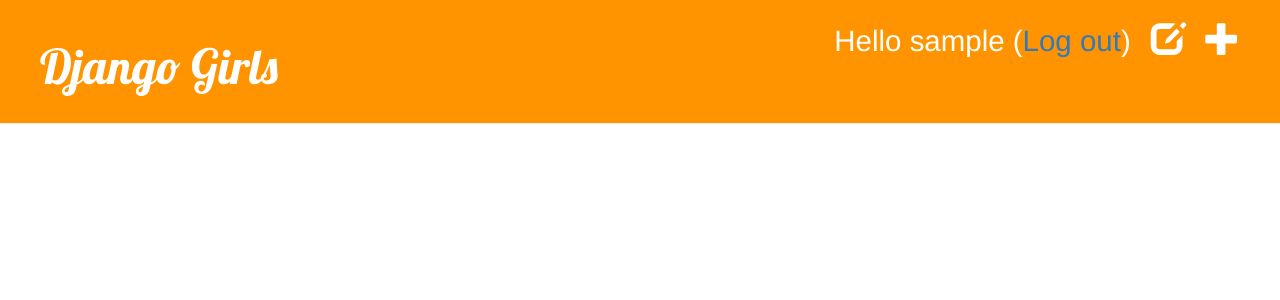
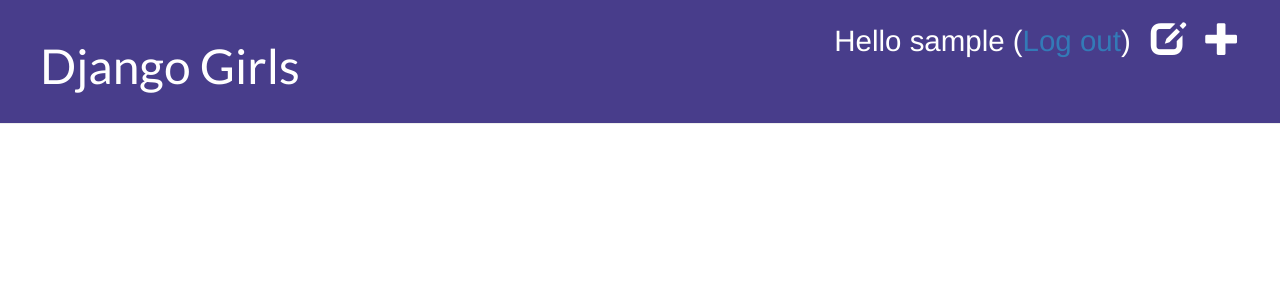
Before and after one commit to EJTurelli/my-first-blog, a Django app: a page that uses blog/templates/blog/base.html in a window 1280 px wide. Shown: the top 300 px of the page. Run offline with Django 3.2, Linux system fonts and the light colour scheme; the visitor is signed in with stand-in values (Sample User, id 1); data that the repository does not hold is empty; some libraries are stand-ins or nearby versions.

Commit message:
Change Style

```diff
--- a/blog/static/css/blog.css
+++ b/blog/static/css/blog.css
@@ -1,5 +1,5 @@
 .page-header {
-    background-color: #ff9400;
+    background-color: #483D8B;
     margin-top: 0;
     padding: 20px 20px 20px 40px;
 }
@@ -15,7 +15,7 @@
 }
 
 h1, h2, h3, h4 {
-    font-family: 'Lobster', cursive;
+    font-family: 'Lato', sans-serif;
 }
 
 .date {
--- a/blog/templates/blog/base.html
+++ b/blog/templates/blog/base.html
@@ -4,7 +4,7 @@
         <title>Django Girls blog</title>
         <link rel="stylesheet" href="//maxcdn.bootstrapcdn.com/bootstrap/3.2.0/css/bootstrap.min.css">
         <link rel="stylesheet" href="//maxcdn.bootstrapcdn.com/bootstrap/3.2.0/css/bootstrap-theme.min.css">
-        <link href='//fonts.googleapis.com/css?family=Lobster&subset=latin,latin-ext' rel='stylesheet' type='text/css'>
+        <link href='https://fonts.googleapis.com/css?family=Lato' rel='stylesheet' type='text/css'>
         <link rel="stylesheet" href="{% static 'css/blog.css' %}">
     </head>
 	<body>
```
